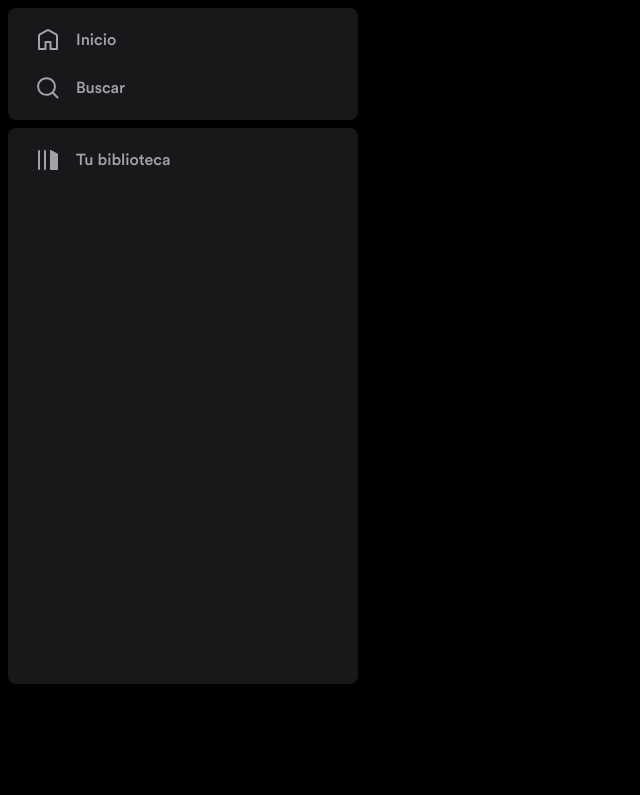
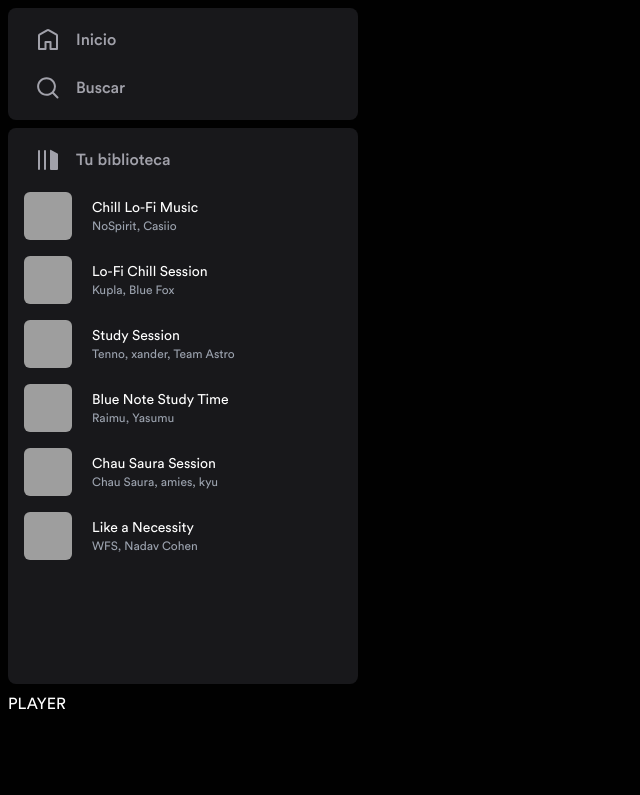
Before and after one commit to LaVieja1/songify-v2, an Astro site: page / in a window 1280 px wide. Shown: the whole page, without its empty margins (0-640 px from the left). Built offline with nearby package versions, Linux system fonts and the light colour scheme; Astro itself is replaced by a stand-in of ours; grey boxes are pictures that could not be loaded.

Commit message:
mostrando playlists en aside

```diff
--- a/src/components/AsideMenu.astro
+++ b/src/components/AsideMenu.astro
@@ -1,8 +1,12 @@
 ---
-import LibraryIcon from "../icons/Library.astro";
-import HomeIcon from "../icons/Home.astro";
-import SearchIcon from "../icons/Search.astro"
+import LibraryIcon from "@/icons/Library.astro";
+import HomeIcon from "@/icons/Home.astro";
+import SearchIcon from "@/icons/Search.astro"
+
 import SideMenuItem from "./SideMenuItem.astro";
+import SideMenuCard from "./SideMenuCard.astro";
+
+import { playlists } from "@/lib/data";
 ---
 
 <nav class="flex flex-col flex-1 gap-2">
@@ -26,6 +30,12 @@ import SideMenuItem from "./SideMenuItem.astro";
 				<LibraryIcon />
 				Tu biblioteca
 			</SideMenuItem>
+
+			{
+				playlists.map(playlist =>
+					<SideMenuCard playlist={playlist} />
+				)
+			}
 		</ul>
 	</div>
 
--- /dev/null
+++ b/src/components/SideMenuCard.astro
@@ -0,0 +1,33 @@
+---
+import type { Playlist } from "@/lib/data";
+
+interface Props {
+	playlist: Playlist;
+}
+
+const { playlist } = Astro.props;
+const {id, cover, title, artists, color} = playlist;
+
+const artistsString = artists.join(", ");
+---
+
+<a
+	href=`/playist/${id}`
+	class="playlist-item flex relative p-2 overflow-hidden items-center gap-5 rounded-md hover:bg-zinc-500"
+>
+	<picture class="h-12 w-12 flex-none">
+		<img
+			src={cover}
+			alt={`Cover of ${title} by ${artistsString}`}
+			class="object-cover w-full h-full rounded-md"
+		/>
+	</picture>
+
+	<div class="flex flex-auto flex-col truncate">
+		<h4 class="text-white text-sm">{title}</h4>
+
+		<span class="text-xs text-gray-400">
+			{artistsString}
+		</span>
+	</div>
+</a>
--- a/src/layouts/Layout.astro
+++ b/src/layouts/Layout.astro
@@ -22,14 +22,15 @@ const { title } = Astro.props;
 		<div id="app" class="relative h-screen p-2 gap-2">
 			<aside class="[grid-area:aside] flex-col flex overflow-y-auto">
 				<AsideMenu></AsideMenu>
+
+				<main class="[grid-area:main] rounded-lg overflow-y-auto">
+					<slot />
+				</main>
 			</aside>
-			<main class="[grid-area:main] rounded-lg overflow-y-auto">
 
-			</main>
 			<footer class="[grid-area:player] min-h-[100px]">
-
+				PLAYER
 			</footer>
-			<slot />
 		</div>
 	</body>
 </html>
@@ -48,7 +49,8 @@ const { title } = Astro.props;
 <style is:global>
 	html {
 		font-family: "CircularStd", system-ui, sans-serif;
-		background: #000;
+		background: #010101;
+		color: white;
 	}
 
 	@font-face {
```
